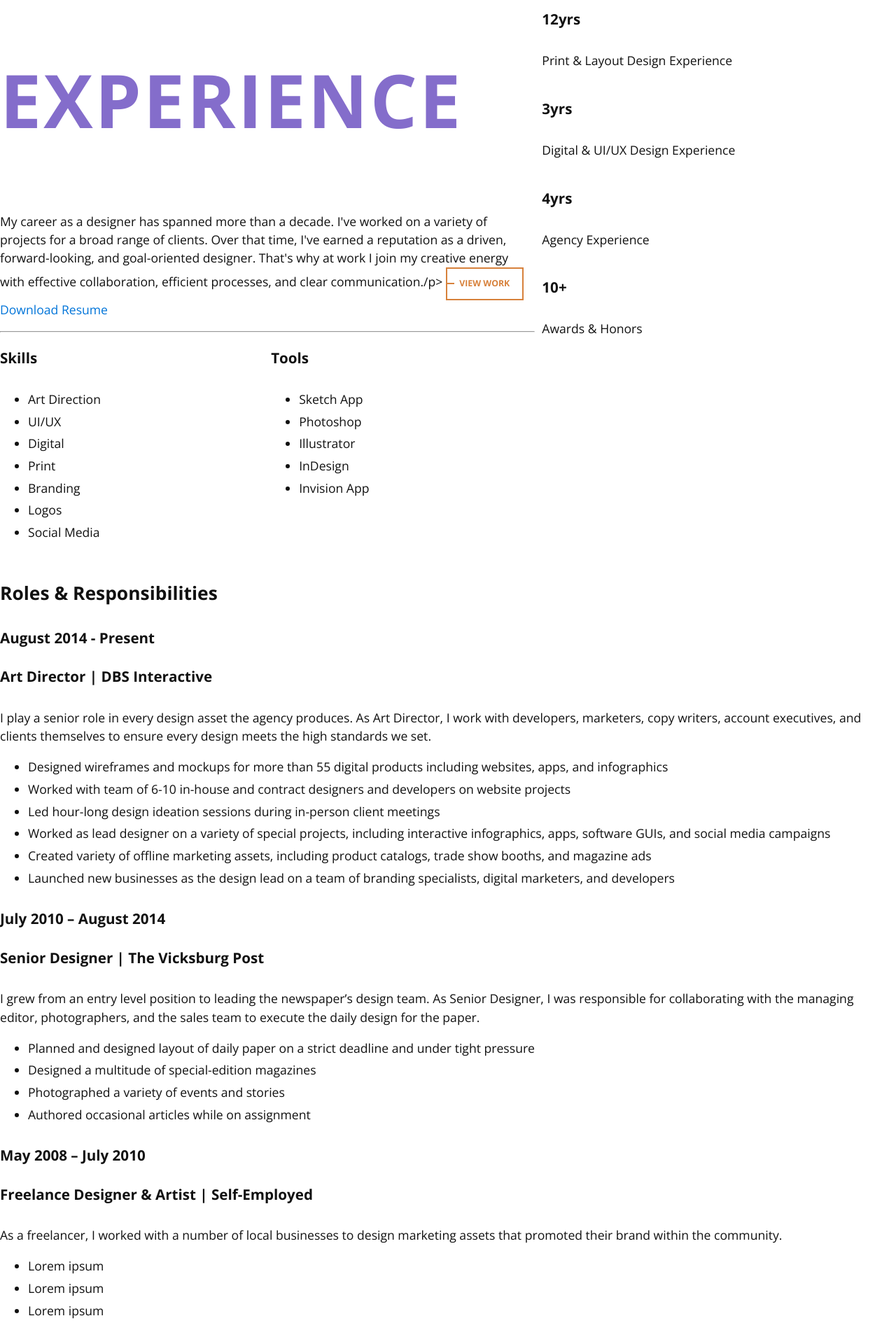
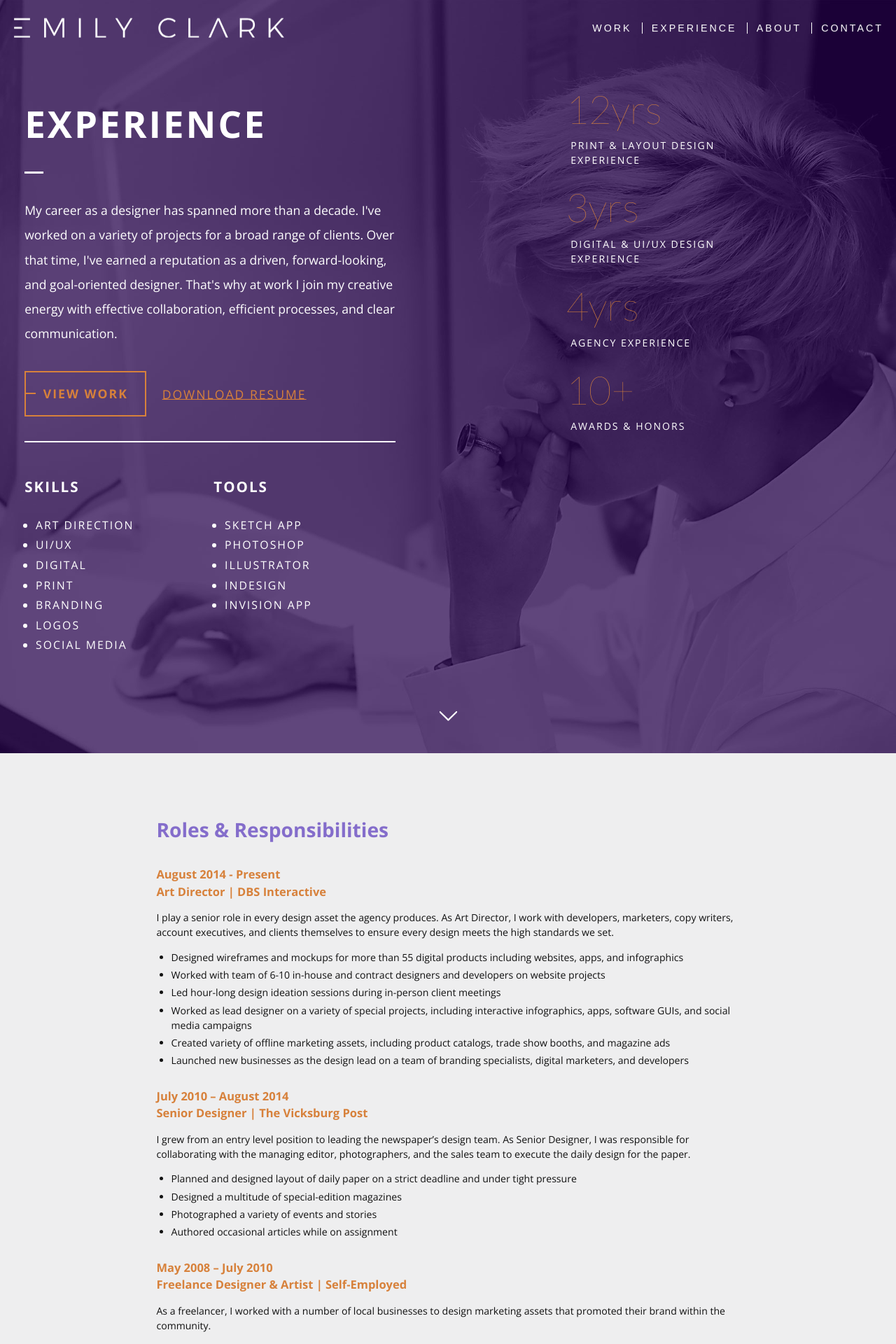
Before and after one commit to EmilyBlaineClark/emilyblaineclark.github.io, a Jekyll site: the page built from experience.html, in a window 1280 px wide. Shown: the top 1920 px of the page at 70% size. Built offline with Jekyll 4.4.1, drawn with Linux system fonts in a browser that asks for light colours; nearby versions of some CDN libraries; some of the changed text lies outside the part shown.

Commit message:
Experience page

```diff
--- a/_sass/_fonts.scss
+++ b/_sass/_fonts.scss
@@ -17,10 +17,6 @@
   }
 }
 
-.numbers{
-  font-family: $lato;
-}
-
 .text-orange{
   color: $orange;
 }
--- a/_sass/_general.scss
+++ b/_sass/_general.scss
@@ -1,3 +1,13 @@
+.site__wrapper{
+  font-size: 0.8em;
+  @media($bp-tablet){
+    font-size: 0.9em;
+  }
+  @media($bp-desktop){
+    font-size: 1em;
+  }
+}
+
 .btn{
   text-transform: uppercase;
   color: $orange;
@@ -10,6 +20,7 @@
   position: relative;
   transition: 0.2s color;
   display: inline-block;
+  text-decoration: none;
 
 
   &:before{
@@ -83,3 +94,19 @@
     font-size: 1em;
   }
 }
+
+.flex{
+  position: relative;
+  z-index: 10;
+}
+
+hr{
+  outline: none;
+  border: none;
+  display: block;
+  height: 2px;
+  width: 100%;
+  background: white;
+  margin-top: 2em;
+  margin-bottom: 2em;
+}
--- a/_sass/_nav.scss
+++ b/_sass/_nav.scss
@@ -2,6 +2,13 @@
 .logo{
   width: 100%;
   fill: $white;
+}
+
+a{
+  text-decoration: underline;
+  color: $orange;
+  text-transform: uppercase;
+  letter-spacing: 2px;
 }
 
 // Nav Resets
@@ -10,6 +17,10 @@
   position: absolute;
   top: 0;
   box-shadow: none;
+
+  @media($bp-desktop){
+    top: 1em;
+  }
 }
 
 nav .brand{
@@ -73,6 +84,7 @@
   color: $orange;
   margin-bottom: 1.3em;
   transition: 0.5s color;
+  text-decoration: none;
 
   @media( $bp-desktop ){
     color: $white;
--- a/_sass/_page.scss
+++ b/_sass/_page.scss
@@ -35,8 +35,6 @@
 .homepage-button{
   float: right;
 }
-
-
 
 .work-bg-images{
   background: $charcoal;
@@ -170,3 +168,185 @@
     left: 10%;
   }
 }
+
+
+.upper-half{
+  position: relative;
+  overflow: hidden;
+  padding-bottom: 4em;
+
+  &:after{
+    content: "";
+    background: url('/images/svgs/scroll-down-arrow.svg') no-repeat;
+    position: absolute;
+    bottom: 2em;
+    left: 50%;
+    transform: translateX(-50%);
+    width: 25px;
+    height: 25px;
+  }
+}
+
+.lower-half{
+  padding-top: 4em;
+  padding-bottom: 4em;
+  padding-left: 2em;
+  padding-right: 2em;
+  background: $gray-light;
+
+  hr{
+    background: $gray;
+    opacity: 0.5;
+    height: 2px;
+    max-width: 850px;
+    margin: 0 auto;
+    display: block;
+  }
+}
+
+.full{
+  max-width: 1100px;
+  margin: 0 auto;
+}
+
+.page__experience-html{
+  .page-title{
+    color: $white;
+  }
+  .page-content{
+    max-width: 600px;
+  }
+  .btn{
+    margin-right: 1em;
+  }
+}
+
+.experience-bgs{
+  position: absolute;
+  left: 0;
+  right: 0;
+  height: 100%;
+
+  &:after{
+    content: "";
+    background: $purple-dark;
+    display: block;
+    position: absolute;
+    top: 0;
+    bottom: 0;
+    left: 0;
+    right: 0;
+    opacity: 0.72;
+  }
+}
+
+.timeline-counter{
+  color: $white;
+  padding: 1em;
+  font-size: 0.8em;
+
+  @media($bp-tablet){
+    padding: 2em;
+  }
+
+  @media($bp-desktop){
+    margin-top: 6em;
+  }
+}
+
+.timeline-item{
+  text-align: center;
+  padding: 1em;
+  flex-grow: 1 !important;
+  margin: 0 auto;
+  width: 100%;
+
+  @media($bp-tablet){
+    margin: 0;
+    width: 50%;
+  }
+
+  @media($bp-desktop){
+    text-align: left;
+    flex-grow: 0!important;
+    width: 100%;
+  }
+}
+
+.timeline-item p{
+  max-width: 220px;
+  margin: 0 auto;
+  margin-top: 1em;
+
+  @media($bp-desktop){
+    margin: 0;
+    margin-top: 1em;
+  }
+}
+
+.upper-half .two-fifth-1000{
+  flex-grow: 1!important;
+}
+
+.timeline-time{
+  font-family: $lato;
+  font-size: 4em;
+  color: $orange;
+  line-height: 1em;
+  margin: 0;
+  padding: 0;
+  display: inline-block;
+  font-weight: 100;
+}
+
+.timeline-time ~ p{
+  padding-left: 0.5em;
+  font-family: $opensans;
+  font-weight: 100;
+  text-transform: uppercase;
+  letter-spacing: 2px;
+}
+
+.keywords{
+  text-transform: uppercase;
+  letter-spacing: 2px;
+}
+
+.tool-list,
+.skill-list{
+  padding-left: 1em;
+  font-size: 0.9em;
+}
+
+.roles-and-responsibilities,
+.awards{
+  font-size: 0.8em;
+  max-width: 850px;
+  margin: 0 auto;
+
+  h2{
+    color: $purple-light;
+    margin-bottom: 0.5em;
+    font-size: 2em
+  }
+}
+
+.role,
+.award{
+  margin-bottom: 2em;
+}
+
+.timeline,
+.position,
+.award-title,
+.award-subtitle{
+  color: $orange;
+  margin: 0;
+  padding: 0;
+}
+
+.responsibilities-list,
+.award-list-items{
+  padding-left: 1.5em;
+  margin: 0;
+}
--- a/experience.html
+++ b/experience.html
@@ -4,22 +4,19 @@
 ---
 <div class="upper-half">
   <div class="experience-bgs">
-    <img class="experience-bg scale" data-scale="best-fill" data-align="center" src="/images/bg-images/experience-768.jpg" srcset="/images/bg-images/experience-768.jpg 700w, /images/bg-images/experience-1024.jpg 1024w">
+    <img class="experience-bg scale" data-scale="best-fill" data-align="center" src="/images/bg-images/experience-768.jpg" srcset="/images/bg-images/experience-768.jpg 700w, /images/bg-images/experience-1024.jpg 900w, /images/bg-images/experience-2000.jpg 1100w">
   </div>
   <div class="flex two-1000">
     <div class="three-fifth-1000">
-      <div class="page-title">
-        <h1 class="title">Experience</h1>
-      </div>
-
-      <p>My career as a designer has spanned more than a decade. I've worked on a variety of projects for a broad range of clients. Over that time, I've earned a reputation as a driven, forward-looking, and goal-oriented designer. That's why at work I join my creative energy with effective collaboration, efficient processes, and clear communication./p>
+      <div class="page-content">
+        <h1 class="page-title">Experience</h1>
+        <p>My career as a designer has spanned more than a decade. I've worked on a variety of projects for a broad range of clients. Over that time, I've earned a reputation as a driven, forward-looking, and goal-oriented designer. That's why at work I join my creative energy with effective collaboration, efficient processes, and clear communication.</p>
         <a href="#" class="btn">View Work</a>
         <a href="#">Download Resume</a>
 
         <hr>
 
         <div class="flex two keywords">
-
           <div class="skills-list">
             <h3 class="skills-title">Skills</h3>
             <ul class="skill-list">
@@ -38,8 +35,9 @@
             </ul>
           </div>
         </div>
+      </div>
+    </div>
 
-    </div>
     <div class="two-fifth-1000">
       <div class="flex one-100 two-700 one-1000 timeline-counter">
         {% for time in site.data.timeline %}
@@ -71,13 +69,12 @@
       </div>
       {% endfor %}
 
-
+        <hr>
     </div>
 
-    <hr>
 
     <div class="awards">
-      <h2>Awards</h2>
+      <h2>Awards &amp; Honors</h2>
       <div class="flex two-700 awards-list">
         {% for award in site.data.awards %}
         <div class="award">
```
Lines whose indentation alone changed are shown as unchanged.
